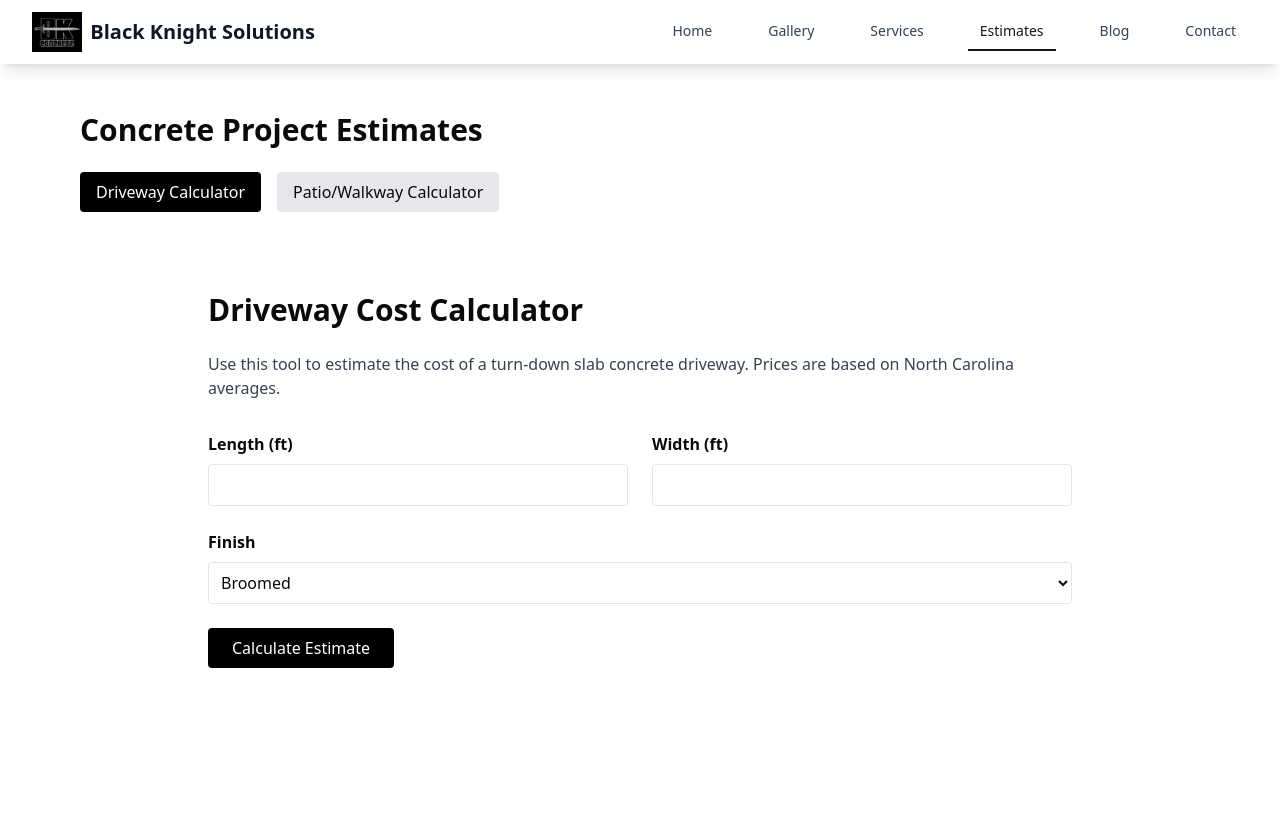
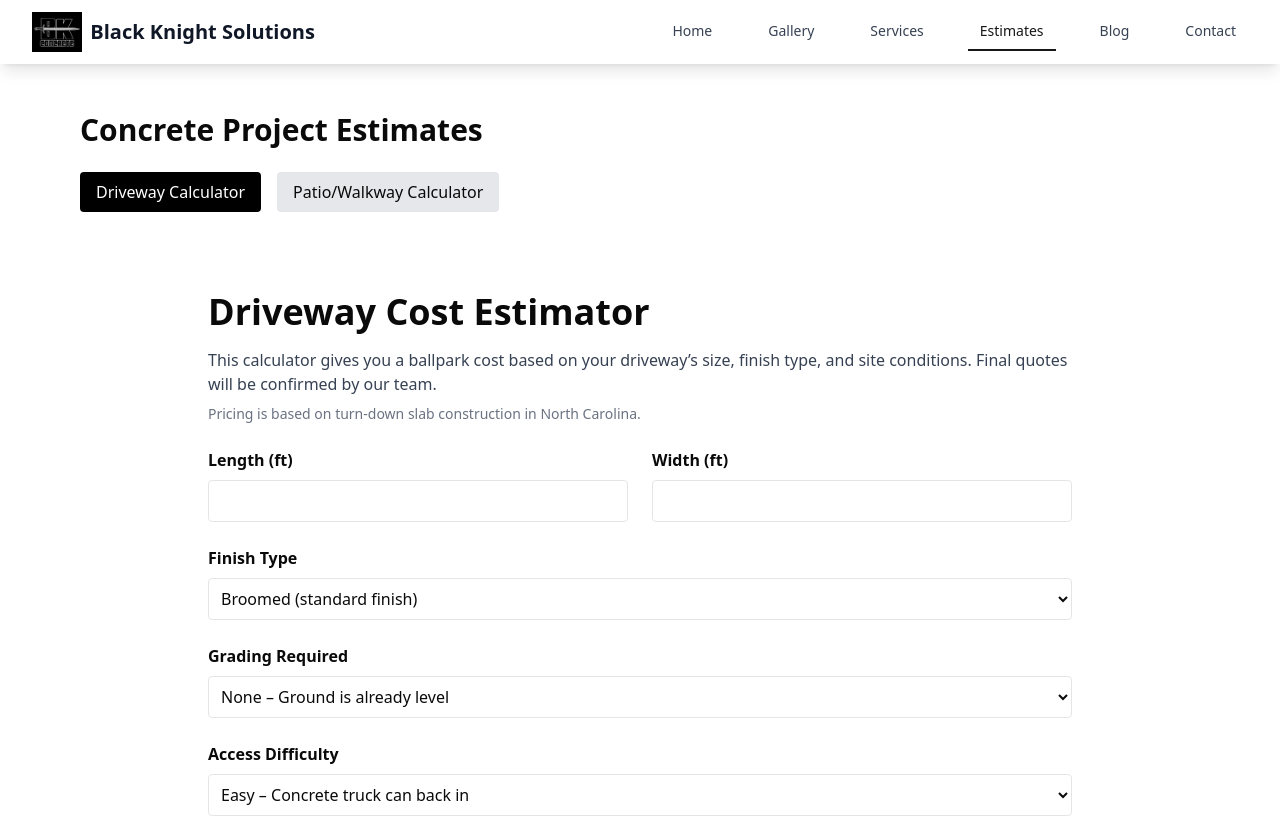
Before and after one commit to hometownwebco1/black-knight-website, a React (Vite) app: page /estimates in a window 1280 px wide. Shown: the top 817 px of the page. Built offline with nearby package versions, Linux system fonts and the light colour scheme.

Commit message:
Update DrivewayCalculator.jsx

```diff
--- a/src/components/DrivewayCalculator.jsx
+++ b/src/components/DrivewayCalculator.jsx
@@ -6,12 +6,13 @@ const DrivewayCalculator = () => {
   const [length, setLength] = useState('')
   const [width, setWidth] = useState('')
   const [finish, setFinish] = useState('Broomed')
+  const [grading, setGrading] = useState('None')
+  const [access, setAccess] = useState('Easy')
   const [submitted, setSubmitted] = useState(false)
   const navigate = useNavigate()
 
   const rateMin = 12.2
   const rateMax = 15.7
-
   const sqft = Number(length) * Number(width)
   const estMin = (sqft * rateMin).toFixed(2)
   const estMax = (sqft * rateMax).toFixed(2)
@@ -22,43 +23,103 @@ const DrivewayCalculator = () => {
   }
 
   const handleQuoteRequest = () => {
-    const prefill = `Hi, I used the driveway calculator. Here's my estimate:%0A%0A- Area: ${sqft} sqft%0A- Finish: ${finish}%0A- Estimated Range: $${estMin} – $${estMax}`
+    const prefill = `Hi, I used the driveway calculator. Here's my estimate:
+
+- Area: ${sqft} sqft
+- Finish: ${finish}
+- Grading: ${grading}
+- Access: ${access}
+- Estimated Range: $${estMin} – $${estMax}`
+
     navigate(`/contact?message=${encodeURIComponent(prefill)}`)
   }
 
   return (
     <div className="max-w-4xl mx-auto px-4 py-12">
       <Helmet>
-        <title>Driveway Cost Calculator | BKS Concrete</title>
-        <meta name="description" content="Estimate your new concrete driveway cost with our calculator. Fast, easy, and accurate pricing for North Carolina homeowners." />
+        <title>Concrete Driveway Cost Estimator | BKS Concrete</title>
+        <meta
+          name="description"
+          content="Use our free calculator to estimate your concrete driveway cost. Includes finish type, grading, and site access options. Plan your project with confidence."
+        />
       </Helmet>
 
-      <h1 className="text-3xl font-bold mb-6">Driveway Cost Calculator</h1>
-      <p className="mb-8 text-gray-700">
-        Use this tool to estimate the cost of a turn-down slab concrete driveway. Prices are based on North Carolina averages.
+      <h1 className="text-4xl font-bold mb-4">Driveway Cost Estimator</h1>
+      <p className="text-gray-700 mb-2">
+        This calculator gives you a ballpark cost based on your driveway’s size, finish type, and site conditions. Final quotes will be confirmed by our team.
+      </p>
+      <p className="text-sm text-gray-500 mb-6">
+        Pricing is based on turn-down slab construction in North Carolina.
       </p>
 
       <form onSubmit={handleSubmit} className="grid grid-cols-1 md:grid-cols-2 gap-6">
         <div>
           <label className="block mb-2 font-semibold">Length (ft)</label>
-          <input type="number" min="0" value={length} onChange={(e) => setLength(e.target.value)} className="w-full p-2 border rounded" required />
+          <input
+            type="number"
+            min="0"
+            value={length}
+            onChange={(e) => setLength(e.target.value)}
+            className="w-full p-2 border rounded"
+            required
+          />
         </div>
 
         <div>
           <label className="block mb-2 font-semibold">Width (ft)</label>
-          <input type="number" min="0" value={width} onChange={(e) => setWidth(e.target.value)} className="w-full p-2 border rounded" required />
+          <input
+            type="number"
+            min="0"
+            value={width}
+            onChange={(e) => setWidth(e.target.value)}
+            className="w-full p-2 border rounded"
+            required
+          />
         </div>
 
         <div className="md:col-span-2">
-          <label className="block mb-2 font-semibold">Finish</label>
-          <select value={finish} onChange={(e) => setFinish(e.target.value)} className="w-full p-2 border rounded">
-            <option value="Broomed">Broomed</option>
-            <option value="Stamped">Stamped</option>
+          <label className="block mb-2 font-semibold">Finish Type</label>
+          <select
+            value={finish}
+            onChange={(e) => setFinish(e.target.value)}
+            className="w-full p-2 border rounded"
+          >
+            <option value="Broomed">Broomed (standard finish)</option>
+            <option value="Stamped">Stamped (decorative upgrade)</option>
           </select>
         </div>
 
         <div className="md:col-span-2">
-          <button type="submit" className="bg-black text-white px-6 py-2 rounded hover:bg-gray-800">
+          <label className="block mb-2 font-semibold">Grading Required</label>
+          <select
+            value={grading}
+            onChange={(e) => setGrading(e.target.value)}
+            className="w-full p-2 border rounded"
+          >
+            <option value="None">None – Ground is already level</option>
+            <option value="Minor">Minor – Small slope or buildup</option>
+            <option value="Major">Major – Heavy grading or fill needed</option>
+          </select>
+        </div>
+
+        <div className="md:col-span-2">
+          <label className="block mb-2 font-semibold">Access Difficulty</label>
+          <select
+            value={access}
+            onChange={(e) => setAccess(e.target.value)}
+            className="w-full p-2 border rounded"
+          >
+            <option value="Easy">Easy – Concrete truck can back in</option>
+            <option value="Moderate">Moderate – Wheelbarrow distance</option>
+            <option value="Difficult">Difficult – Requires pumping or lift</option>
+          </select>
+        </div>
+
+        <div className="md:col-span-2">
+          <button
+            type="submit"
+            className="bg-black text-white px-6 py-2 rounded hover:bg-gray-800"
+          >
             Calculate Estimate
           </button>
         </div>
@@ -66,13 +127,21 @@ const DrivewayCalculator = () => {
 
       {submitted && (
         <div className="mt-10 bg-gray-100 p-6 rounded shadow">
-          <h2 className="text-xl font-bold mb-4">Estimated Project Cost</h2>
-          <p className="mb-2">Total Area: <strong>{sqft} sqft</strong></p>
-          <p className="mb-2">Estimated Price Range: <strong>${estMin} – ${estMax}</strong></p>
-          <p className="text-sm text-gray-600 mt-4">
-            Note: This estimate is for general planning purposes. Final pricing depends on site prep, access, concrete mix, finishes, and other variables.
+          <h2 className="text-xl font-bold mb-4">Your Estimate</h2>
+          <ul className="mb-4 space-y-1 text-gray-700">
+            <li><strong>Area:</strong> {sqft} sqft</li>
+            <li><strong>Finish:</strong> {finish}</li>
+            <li><strong>Grading:</strong> {grading}</li>
+            <li><strong>Access:</strong> {access}</li>
+            <li><strong>Estimated Price Range:</strong> ${estMin} – ${estMax}</li>
+          </ul>
+          <p className="text-sm text-gray-600">
+            This is a rough estimate. Site conditions and materials can affect final pricing. Our team will confirm everything before work begins.
           </p>
-          <button onClick={handleQuoteRequest} className="mt-4 bg-blue-600 text-white px-5 py-2 rounded hover:bg-blue-700">
+          <button
+            onClick={handleQuoteRequest}
+            className="mt-4 bg-blue-600 text-white px-5 py-2 rounded hover:bg-blue-700"
+          >
             Get Official Quote
           </button>
         </div>
```
